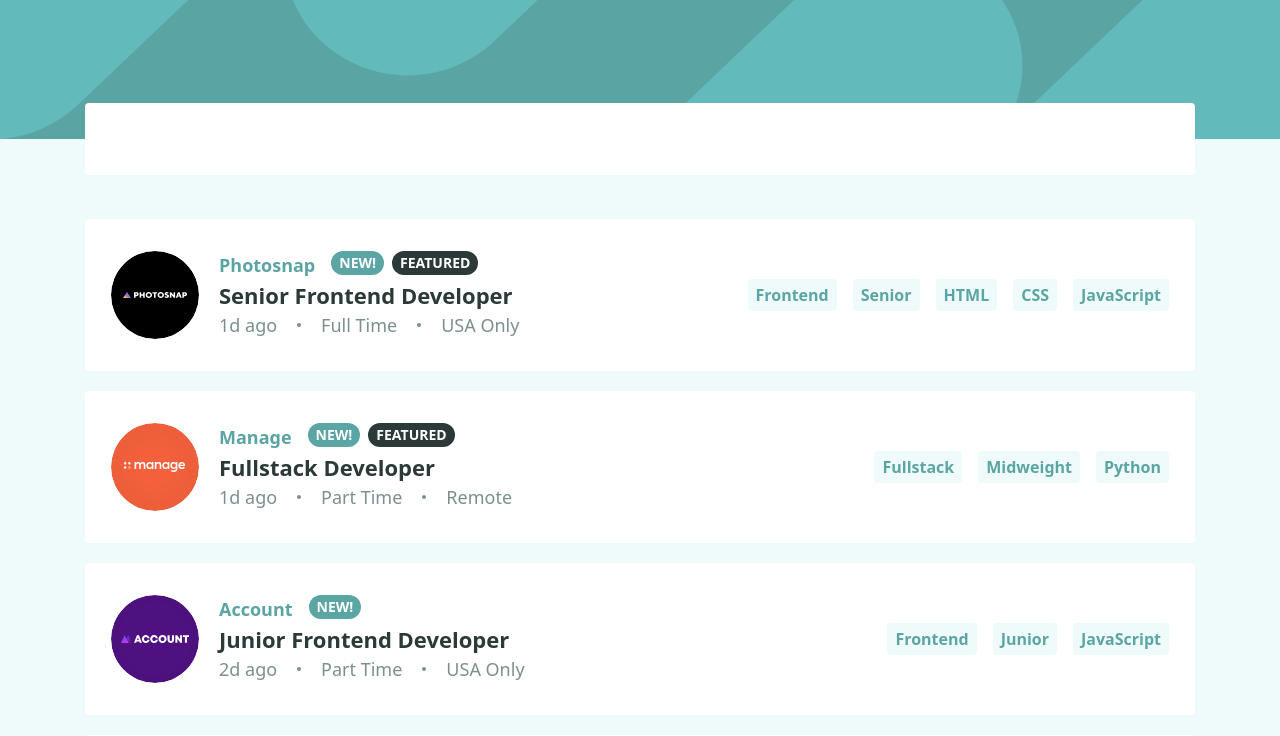
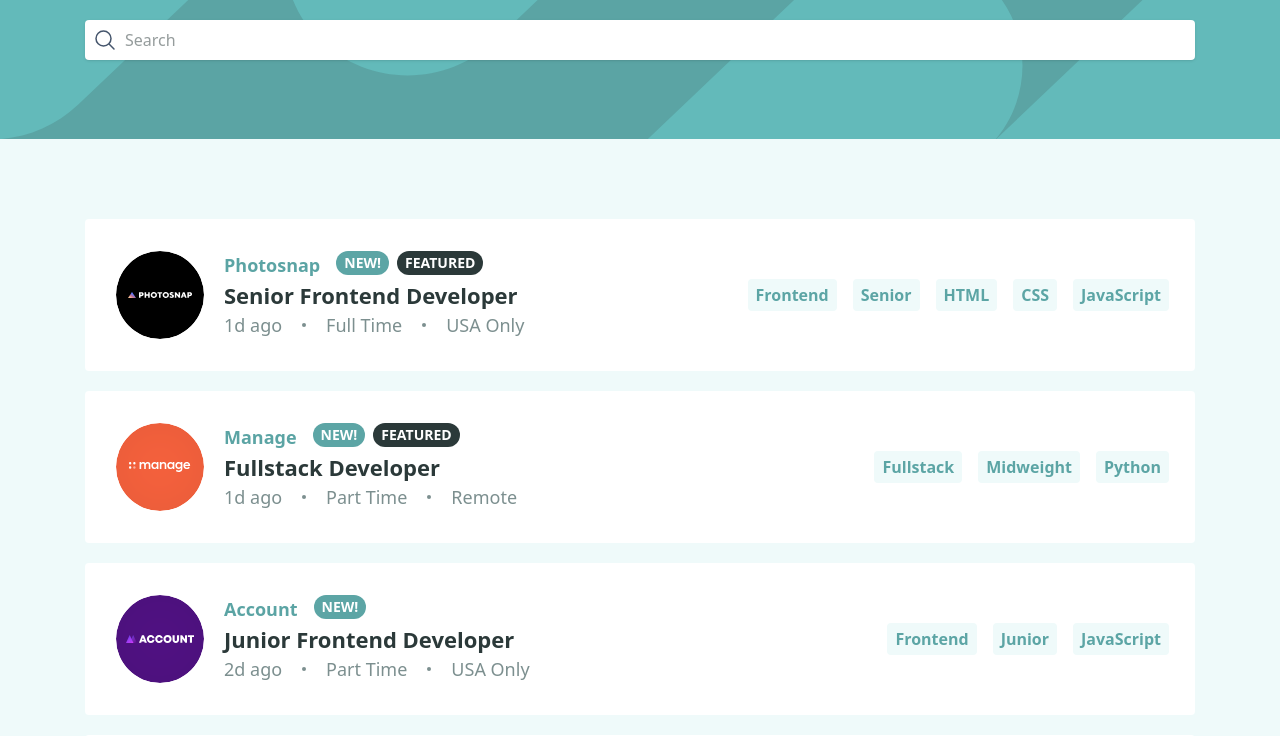
Before and after one commit to Vajk93/job-listing-with-filtering, a Next.js app: page / in a window 1280 px wide. Shown: the top 736 px of the page. Built offline with nearby package versions, Linux system fonts and the light colour scheme.

Commit message:
added searchbar, but not refactored yet

```diff
--- a/src/app/globals.css
+++ b/src/app/globals.css
@@ -57,4 +57,4 @@ body {
 		height: 48px;
 		width: 48px;
 	}
-  }
+}
--- a/src/app/page.tsx
+++ b/src/app/page.tsx
@@ -1,25 +1,14 @@
 "use client";
 import Image from "next/image";
-import { useState, useEffect } from "react";
-
-interface IJob {
-	id: number;
-	company: string;
-	logo: string;
-	new: boolean;
-	featured: boolean;
-	position: string;
-	role: string;
-	level: string;
-	postedAt: string;
-	contract: string;
-	location: string;
-	languages: string[];
-	tools: string[];
-}
+import React, { useState, useEffect } from "react";
+import { IJob } from "./interfaces/global.interface";
 
 
 export default function Home() {
+	const [inputValue, setInputhValue] = useState<string>('');
+	const [keywordOptions, setKeywordOptions] = useState<string[]>([]);
+	const [optionsVisible, setOptionsVisible] = useState<boolean>(false);
+
 	const [jobs, setJobs] = useState<IJob[]>([]);
 	const [originalJobs, setOriginalJobs] = useState<IJob[]>(jobs);
 
@@ -28,6 +17,7 @@ export default function Home() {
 	const stacks:string[] = ["HTML", "CSS", "JavaScript", "Ruby", "Python"];
 	const levels: string[] = ["Junior", "Midweight", "Senior"];
 	const roles: string[] = ["Frontend", "Fullstack", "Backend"];
+	const allKeyword: string[] = [...stacks, ...levels, ...roles];
 
 	useEffect(() => {
 		getData();
@@ -43,23 +33,41 @@ export default function Home() {
 			.catch((error) => console.error("Hiba a JSON beolvasásakor:", error));
 	}
 
+	function search(event: React.ChangeEvent<HTMLInputElement>){
+		let _val = event.target.value.toLowerCase();
+		setInputhValue(_val);
+
+		const filtered = allKeyword.filter((k) => k.toLowerCase().includes(_val));
+		setKeywordOptions(filtered)
+
+		if(filtered.length > 0){
+			setOptionsVisible(true);
+		}
+
+		if(_val === ''){
+			setOptionsVisible(false);
+		}
+	}
+
 	function add(keyword:string){
 		if(!keywords.includes(keyword)){
 			setKeywords((prev) => [...prev, keyword]);
 			filter(keyword);
 		}
+		setOptionsVisible(false);
 	}
 
 	function clear(){
+		setInputhValue('');
 		setJobs(originalJobs);
 		setKeywords([]);
 	}
 
 	function remove(keyword: string){
+		let filteredJobs = originalJobs;
+
 		setKeywords((prev) => prev.filter((k) => k !== keyword));
 		const newKeywords = keywords.filter((k) => k !== keyword);
-		let filteredJobs = originalJobs;
-
 		newKeywords.forEach((keyword:string) => {
 			if(stacks.includes(keyword)){
 				filteredJobs = filteredJobs.filter((job) => job.languages.includes(keyword))
@@ -72,9 +80,7 @@ export default function Home() {
 			if(roles.includes(keyword)){
 				filteredJobs = filteredJobs.filter((job) => job.role === keyword)
 			}
-			// haveItem(keyword, filteredJobs, filteredJobs)
 		})
-
 		setJobs(filteredJobs);
 	}
 
@@ -92,26 +98,9 @@ export default function Home() {
 		if(roles.includes(keyword)){
 			filteredJobs = jobs.filter((job) => job.role === keyword)
 		}
-		// haveItem(keyword, filteredJobs, jobs)
-
 		setJobs(filteredJobs);
 	}
 
-	// function haveItem(keyword: string, filteredArray:IJob[], filterThis: IJob[]){
-	// 	if(stacks.includes(keyword)){
-	// 		filteredArray = filterThis.filter((job) => job.languages.includes(keyword))
-	// 	}
-
-	// 	if(levels.includes(keyword)){
-	// 		filteredArray = filterThis.filter((job) => job.level === keyword)
-	// 	}
-
-	// 	if(roles.includes(keyword)){
-	// 		filteredArray = filterThis.filter((job) => job.role === keyword)
-	// 	}
-
-	// 	setJobs(filteredArray);
-	// }
 
 	return (
 		<>
@@ -139,12 +128,43 @@ export default function Home() {
 			</div>
 
 
-			{/* search bar: */}
-			<section className="relative mx-5">
+			{/* search input: */}
+			<div className="fixed left-5 right-5 top-5 h-10 max-w-[1110px] mx-auto">
+				<div className="relative h-full">
+					<div className="absolute top-0 left-0 flex justify-center items-center h-full px-2 text-slate-600">
+						<svg className="size-6" xmlns="http://www.w3.org/2000/svg" fill="none" viewBox="0 0 24 24" strokeWidth="1.5" stroke="currentColor"><path stroke-linecap="round" stroke-linejoin="round" d="m21 21-5.197-5.197m0 0A7.5 7.5 0 1 0 5.196 5.196a7.5 7.5 0 0 0 10.607 10.607Z" /></svg>
+					</div>
+					<input
+						type="text"
+						value={inputValue}
+        				onChange={search}
+						className="w-full h-full rounded-sm pl-10 focus:outline-none bg-white text-[#2B3939] font-medium shadow"
+						placeholder="Search"
+					/>
+					{/* options for search value: */}
+					{ optionsVisible ? (
+						<div className="custom_z_index  h-auto bg-white w-full cursor-pointer rounded-sm mt-1 shadow-lg">
+							{keywordOptions.map((option:string, index:number) => (
+								<div key={index}
+									onClick={(()=> add(option))}
+									className="hover:bg-[#5CA5A5] text-[#2B3939] hover:text-white rounded-sm py-2 px-3 font-medium">
+										{option}
+								</div>
+							))}
+						</div>
+						) : ( <p className="hidden">nothing</p> )
+					}
+				</div>
+			</div>
+
+
+			{/* selected keywords: */}
+			{ keywords.length > 0 ? (
+				<section className={`relative mx-5 ${optionsVisible ? "hidden" : ""}`}>
 					<div className="flex items-center min-h-[72px] absolute left-[50%] translate-x-[-50%] translate-y-[-50%] w-full mx-auto max-w-[1110px] h-auto bg-white px-[26px] py-5 rounded-sm ">
 
-					<div className="flex flex-row flex-wrap gap-5">
-						{keywords.map((word:string, index:number) => (
+						<div className="flex flex-row flex-wrap gap-2 lg:gap-5">
+							{ keywords.map((word:string, index:number) => (
 								<div key={index} className="flex rounded-sm h-[32px] overflow-hidden">
 									<div className="bg-light-bg h-full px-2 text-[#5CA5A5] text-[16px] font-bold flex items-center ">
 										{word}
@@ -156,22 +176,24 @@ export default function Home() {
 							))}
 						</div>
 
-					{keywords.length > 0 ? (
-						<div onClick={() => clear()} className="ml-auto">clear</div>
+						{ keywords.length > 0 ? (
+							<div onClick={() => clear()} className="ml-auto font-bold text-[#7C8F8F] lg:hover:text-[#5CA5A5] cursor-pointer">clear</div>
 						) : (
 							<div className="hidden"></div>
 						)}
 
-
 					</div>
 				</section>
+				) : (<p className="hidden">nothing</p>)
+			}
 
 
-			{jobs.length > 0 ? (
+			{ jobs && jobs.length > 0 ? (
 				<div className="mt-20 mx-5">
-					{jobs && jobs.map((item:IJob, index:number) => (
+					{ jobs.map((item:IJob, index:number) => (
 						<div key={index} className="mb-9 lg:mb-5 w-full mx-auto max-w-[1110px] h-auto lg:h-[152px] bg-white
-							p-5 lg:p-[26px] rounded-sm flex flex-col lg:flex-row lg:items-center gap-5">
+							p-5 lg:p-[26px] rounded-sm flex flex-col lg:flex-row lg:items-center gap-5
+							border-l-[5px] border-transparent hover:border-[#5CA5A5]">
 
 							<div className="bg_company_img -mt-[42px] lg:mt-0" style={{ backgroundImage: `url(${item.logo})` }}></div>
 
@@ -207,7 +229,7 @@ export default function Home() {
 								<div onClick={() => add(item.level)} className="bg-light-bg h-[32px] px-2 text-[#5CA5A5] text-[16px] font-bold flex items-center rounded-sm cursor-pointer">
 									{item.level}
 								</div>
-								{item.languages.map((item:string, index:number) => (
+								{ item.languages.map((item:string, index:number) => (
 									<div  onClick={() => add(item)} key={index} className="bg-light-bg h-[32px] px-2 text-[#5CA5A5] text-[16px] font-bold flex items-center rounded-sm cursor-pointer">
 										{item}
 									</div>
@@ -221,7 +243,6 @@ export default function Home() {
 				<div className="h-0 text-center w-full mt-16 font-bold text-primary text-xl">
 					Loading...
 				</div>
-
 			)}
 		</>
 	);
```
Also changed, not shown: src/app/interfaces/global.interface.tsx (added, +15 -0 lines). Lines whose indentation alone changed are shown as unchanged.
